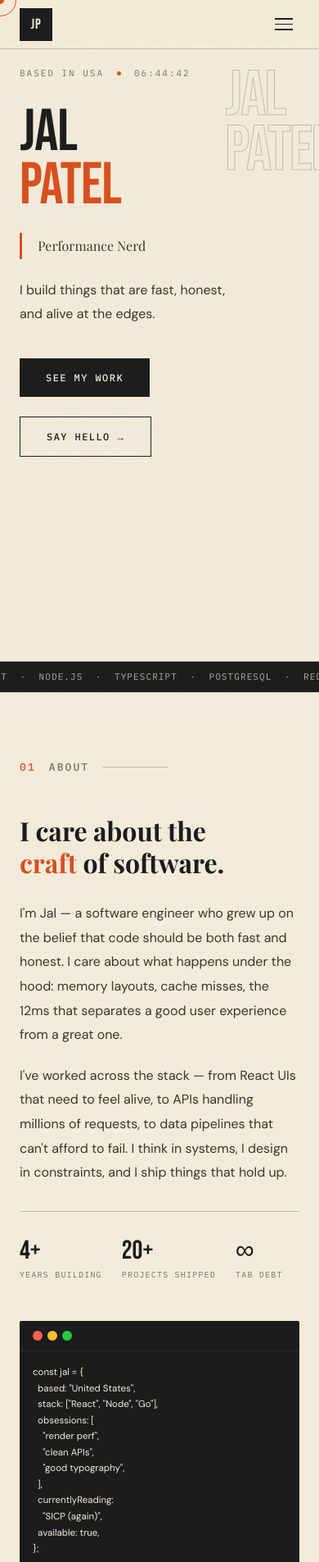
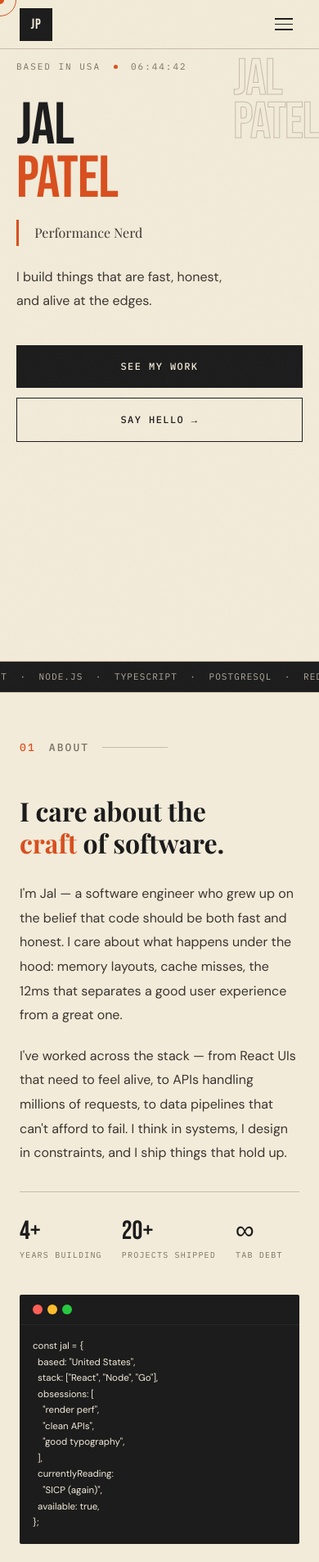
Before and after one commit to jalpatel11/Portfollio, a React (Vite) app: page / in a window 390 px wide. Shown: the top 1905 px of the page at 82% size. Built offline with nearby package versions, Linux system fonts and the light colour scheme; a web font is replaced by a local one.

Commit message:
Responsive UI Changes

```diff
--- a/src/components/About.css
+++ b/src/components/About.css
@@ -164,7 +164,11 @@
 
   .about__grid {
     grid-template-columns: 1fr;
-    gap: 3rem;
+    gap: 2.5rem;
+  }
+
+  .about__body {
+    max-width: 100%;
   }
 }
 
@@ -182,4 +186,9 @@
     font-size: 11.5px;
     padding: 1rem;
   }
+
+  .about__interest-tag {
+    font-size: 10px;
+    padding: 0.35rem 0.7rem;
+  }
 }
--- a/src/components/Contact.css
+++ b/src/components/Contact.css
@@ -188,23 +188,33 @@
     gap: 3rem;
   }
 
+  .contact__body {
+    max-width: 100%;
+  }
+
   .contact__footer {
     padding: 1.5rem;
     flex-direction: column;
     align-items: flex-start;
+    gap: 0.75rem;
   }
 }
 
 @media (max-width: 480px) {
   .contact__email-btn {
     width: 100%;
+    box-sizing: border-box;
   }
 
-  .contact__body {
-    max-width: 100%;
+  .contact__email-text {
+    font-size: 0.8rem;
   }
 
   .contact__social-name {
     font-size: 1.1rem;
   }
+
+  .contact__social-link {
+    padding: 1rem 0;
+  }
 }
--- a/src/components/Hero.css
+++ b/src/components/Hero.css
@@ -4,6 +4,7 @@
 .hero {
   position: relative;
   min-height: 100vh;
+  min-height: 100svh;
   padding-left: calc(var(--nav-width) + 4rem);
   padding-right: 4rem;
   padding-top: 0;
@@ -246,10 +247,18 @@
     align-items: flex-start;
   }
 
+  .hero__content {
+    width: 100%;
+  }
+
+  .hero__tagline {
+    max-width: 100%;
+  }
+
   .hero__bg-text {
     font-size: clamp(4rem, 20vw, 7rem);
     right: -1rem;
-    top: 10%;
+    top: 70px;
     transform: none;
   }
 
@@ -265,3 +274,33 @@
     left: 0;
   }
 }
+
+@media (max-width: 480px) {
+  .hero {
+    padding-top: 72px;
+    padding-left: 1.25rem;
+    padding-right: 1.25rem;
+    padding-bottom: 60px;
+  }
+
+  .hero__bg-text {
+    font-size: clamp(3rem, 16vw, 4.5rem);
+    right: 0;
+    top: 70px;
+  }
+
+  .hero__ctas {
+    flex-direction: column;
+    align-items: stretch;
+    gap: 0.75rem;
+  }
+
+  .hero__cta {
+    text-align: center;
+    padding: 1rem 1.5rem;
+  }
+
+  .hero__name {
+    margin-bottom: 1rem;
+  }
+}
--- a/src/components/Projects.css
+++ b/src/components/Projects.css
@@ -199,12 +199,17 @@
 
   .project-item__cta {
     align-self: flex-start;
+    margin-left: 1rem;
   }
 
   .project-item__left {
     flex-direction: row;
     align-items: center;
     gap: 1rem;
+    padding-left: 1rem;
+  }
+
+  .project-item__right {
     padding-left: 1rem;
   }
 }
--- a/src/components/Projects.jsx
+++ b/src/components/Projects.jsx
@@ -24,13 +24,13 @@ const projects = [
   },
   {
     num: '003',
-    title: 'SafeBite',
-    category: 'Blockchain / Web3',
+    title: 'Phoenix LandCover',
+    category: 'ML / Computer Vision',
     year: '2025',
-    desc: 'Decentralized food supply chain traceability platform on Ethereum. Producers, distributors, and consumers track products farm-to-table via immutable ledger. Uses blockchain event logs instead of on-chain storage arrays — cutting gas costs by ~95% while maintaining full provenance history.',
-    tags: ['Solidity', 'React', 'Hardhat', 'MetaMask', 'Express'],
+    desc: 'Deep learning pipeline for pixel-wise land use classification over Central Phoenix using Sentinel-2 satellite imagery. Custom U-Net in TensorFlow/Keras across 9 land cover classes — achieving 95.95% pixel accuracy, 95.50% weighted F1, and 92.79% mean IoU. Patch-based training with full-image reconstruction.',
+    tags: ['Python', 'TensorFlow', 'U-Net', 'Google Earth Engine', 'Sentinel-2'],
     accent: '#D94F1E',
-    link: 'https://github.com/jalpatel11/SafeBite-Blockchain-Food-Traceability',
+    link: 'https://github.com/jalpatel11/phoenix-landcover-segmentation',
   },
   {
     num: '004',
@@ -41,16 +41,6 @@ const projects = [
     tags: ['TypeScript', 'React', 'Leaflet', 'Netlify Functions', 'Open-Meteo'],
     accent: '#1C1C1C',
     link: 'https://github.com/jalpatel11/windborne-constellation-tracker',
-  },
-  {
-    num: '005',
-    title: 'Phoenix LandCover',
-    category: 'ML / Computer Vision',
-    year: '2025',
-    desc: 'Deep learning pipeline for pixel-wise land use classification over Central Phoenix using Sentinel-2 satellite imagery. Custom U-Net in TensorFlow/Keras across 9 land cover classes — achieving 95.95% pixel accuracy, 95.50% weighted F1, and 92.79% mean IoU. Patch-based training with full-image reconstruction.',
-    tags: ['Python', 'TensorFlow', 'U-Net', 'Google Earth Engine', 'Sentinel-2'],
-    accent: '#D94F1E',
-    link: 'https://github.com/jalpatel11/phoenix-landcover-segmentation',
   },
 ];
 
--- a/src/components/Skills.css
+++ b/src/components/Skills.css
@@ -156,16 +156,22 @@
   .skills__header {
     flex-direction: column;
     align-items: flex-start;
+    gap: 1.5rem;
   }
 
   .skills__subtext {
     text-align: left;
+    max-width: 100%;
   }
 }
 
 @media (max-width: 480px) {
   .skills__header {
-    gap: 1.5rem;
     margin-bottom: 2.5rem;
   }
+
+  .skills__logo-tag {
+    padding: 0.35rem 0.75rem;
+    font-size: 10px;
+  }
 }
--- a/src/index.css
+++ b/src/index.css
@@ -28,7 +28,7 @@
 
   /* Spacing */
   --nav-width: 72px;
-  --section-pad: clamp(5rem, 10vw, 9rem);
+  --section-pad: clamp(3.5rem, 10vw, 9rem);
 
   font-synthesis: none;
   text-rendering: optimizeLegibility;
```
